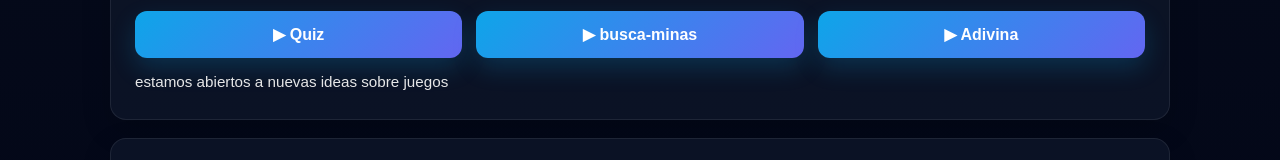
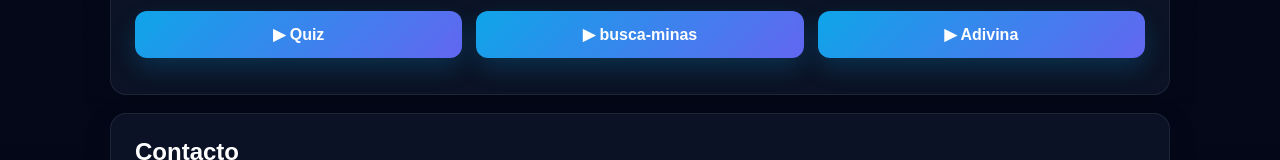
Before and after one commit to pockcrap/proyecto, a plain HTML site: page index.html in a window 1280 px wide. Shown: the part 1291-1451 px from the top of the page. Drawn offline with Linux system fonts and the light colour scheme.

Commit message:
Update index.html

```diff
--- a/index.html
+++ b/index.html
@@ -158,7 +158,7 @@
             </div>
 
             <p class="game-note">
-                estamos abiertos a nuevas ideas sobre juegos
+                <!--estamos abiertos a nuevas ideas sobre juegos-->
             </p>
         </section>
 
```
